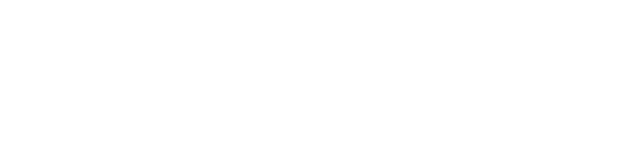
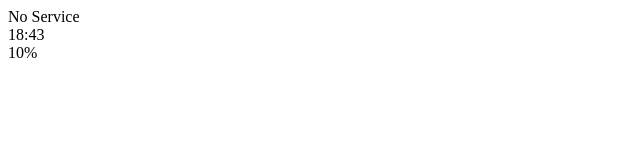
Before and after one commit to Myid9734-ks/kokoa-clone, a plain HTML site: page index.html in a window 1280 px wide. Shown: the whole page, without its empty margins (0-640 px from the left). Drawn offline with Linux system fonts and the light colour scheme.

Commit message:
6.1 Sign Up Screen part One

```diff
--- a/index.html
+++ b/index.html
@@ -7,6 +7,20 @@
     <title>Welcome to Kokoa Talk</title>
 </head>
 <body>
+     <div id="status-bar">
+         <div class="status-bar__column">
+             <span>No Service</span>
+             <!--To Do : Wifi Icon-->
+         </div>
 
+         <div class="status-bar__column">
+             <span>18:43</span>
+         </div>
+         <div class="status-bar__column">
+             <span>10%</span>
+             <!-- Battery Icon-->
+             <!--Lightning Icon-->
+         </div>
+     </div>
 </body>
 </html>
```
